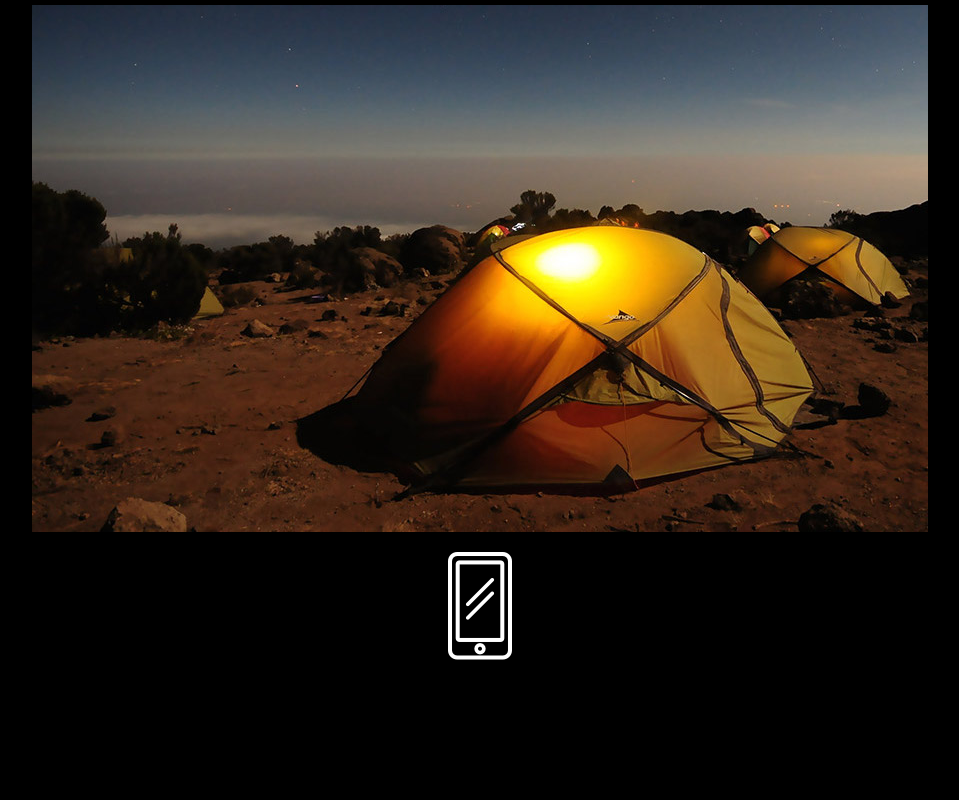
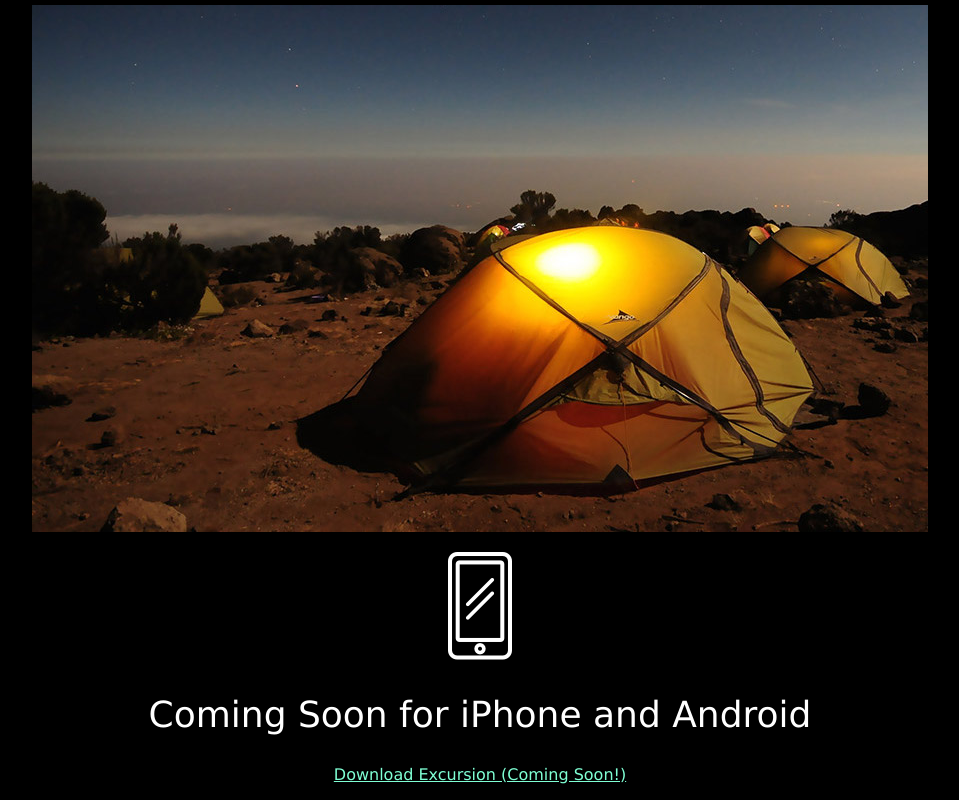
Before and after one commit to RobotTooth/Excursion, a plain HTML site: page index.html in a window 1280 px wide. Shown: the part 445-1245 px from the top of the page, without its empty margins (160-1119 px from the left). Before the commit the page ends 1130 px from the top, so only its background shows below. Drawn offline with Linux system fonts and the light colour scheme.

Commit message:
addition secondary header and link added

```diff
--- a/index.html
+++ b/index.html
@@ -17,5 +17,7 @@
     <h4 class="header--sub-header">Excursion remembers places you like, and recommends new points of interest around you.</p>
     <p><img src="resources/images/camp.jpg"></p>
     <p><img src="resources/images/phone.png"></p>
+    <h2 class="header--secondary">Coming Soon for iPhone and Android</h2>
+    <p><a class="cta" href="#">Download Excursion (Coming Soon!)</a></p>
   </body>
 </html>
```
